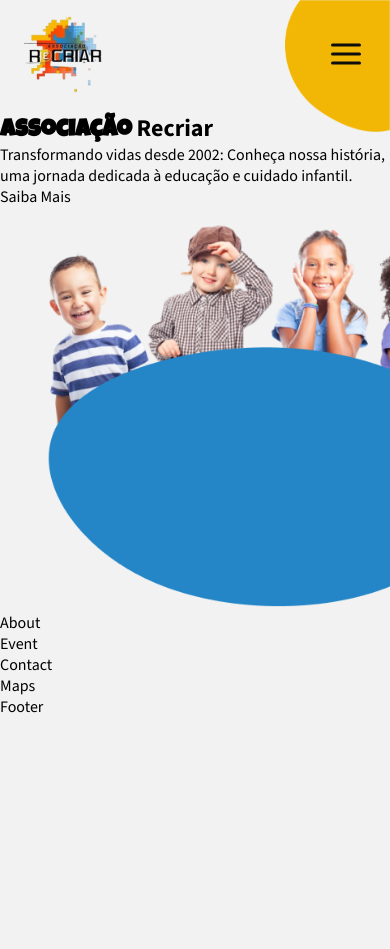
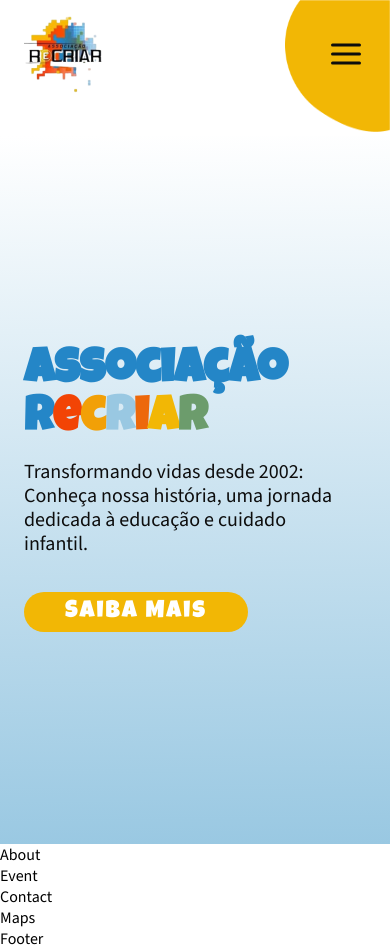
Before and after one commit to FabianoPereiraOne/projeto-recriar, a Next.js app: page / in a window 390 px wide. Before the commit the page ends 844 px from the top, so only its background shows below. Built offline with nearby package versions, Linux system fonts and the light colour scheme.

Commit message:
Styles: (Home): Initial style mobile

```diff
--- a/src/components/Containers/Header/styles.module.css
+++ b/src/components/Containers/Header/styles.module.css
@@ -3,6 +3,7 @@
  display: flex;
  justify-content: space-between;
  align-items: center;
+ height: 112px;
 }
 
 .container .navbar{
@@ -21,6 +22,7 @@
  align-items: center;
  justify-content: center;
  padding: 10px;
+ transition: .3s;
 }
 
 .container .sidebar .navbarMobile{
--- a/src/components/Containers/Main/index.tsx
+++ b/src/components/Containers/Main/index.tsx
@@ -5,21 +5,21 @@
  return (
   <section className={styles.mainContent}>
    <div className={styles.groupTitle}>
-    <h1>
+    <h1 className={styles.title}>
      Associação
-     <strong className={styles.Color1}> R</strong>
-     <span className={styles.Color2}>e</span>
-     <span className={styles.Color3}>c</span>
-     <span className={styles.Color4}>r</span>
-     <span className={styles.Color5}>i</span>
-     <span className={styles.Color6}>a</span>
-     <span className={styles.Color7}>r</span>
+     <strong className={styles.color1}> R</strong>
+     <span className={styles.color2}>e</span>
+     <span className={styles.color3}>c</span>
+     <span className={styles.color4}>r</span>
+     <span className={styles.color5}>i</span>
+     <span className={styles.color6}>a</span>
+     <span className={styles.color7}>r</span>
     </h1>
-    <p>
+    <p className={styles.paragraph}>
      Transformando vidas desde 2002: Conheça nossa história, uma jornada
      dedicada à educação e cuidado infantil.
     </p>
-    <a href="#about">Saiba Mais</a>
+    <a href="#about" className={styles.btnMore}>Saiba Mais</a>
    </div>
    <div className={styles.groupImage}>
     <Image
--- a/src/components/Containers/Main/styles.module.css
+++ b/src/components/Containers/Main/styles.module.css
@@ -0,0 +1,85 @@
+.mainContent{
+ margin: 24px  0 0 0;
+ width: 100%;
+ height: calc(100vh - 136px);
+ display: flex;
+ flex-direction: column;
+ align-items: center;
+ justify-content: center;
+ padding: 0 24px;
+ background: linear-gradient(179deg, #FFF 0%, #99C8E2 100%);
+}
+
+.groupTitle{
+  width: 100%;
+  height: auto;
+  max-width: 400px;
+}
+
+.groupTitle .title{
+ font-size: 48px;
+ font-family: var(--font-primary);
+ color: var(--colors-blue);
+ line-height: 1em;
+}
+
+.color1,.color2,.color3,.color4,.color5,.color6,.color7{
+ font-family: var(--font-primary);
+ font-size: 48px;
+}
+
+.color1{
+ color: var(--colors-blue);
+}
+.color2{
+ color: var(--colors-orange);
+}
+.color3{
+ color: var(--colors-yellow);
+}
+.color4{
+ color: var(--colors-blue-light);
+}
+.color5{
+ color: var(--colors-orange-light);
+}
+.color6{
+ color: var(--colors-yellow-light);
+}
+.color7{
+ color: var(--colors-green);
+}
+
+.paragraph{
+ font-size: 20px;
+ color: var(--colors-black);
+ font-weight: 500;
+ margin: 16px 0 0 0;
+ line-height: 24px;
+ text-align: left;
+ max-width: 95%;
+}
+
+.btnMore{
+ margin: 36px 0 0 0;
+ width: 224px;
+ height: auto;
+ border-radius: 24px;
+ background-color: var(--colors-yellow-light);
+ display: block;
+ text-align: center;
+ font-size: 24px;
+ padding: 8px 10px;
+ color: var(--colors-white);
+ font-family: var(--font-primary);
+ letter-spacing: 2px;
+ transition: 0.3s;
+}
+
+.btnMore:hover{
+ background-color: var(--colors-yellow);
+}
+
+.groupImage{
+ display: none;
+}
--- a/src/styles/globals.css
+++ b/src/styles/globals.css
@@ -1,5 +1,5 @@
 :root {
-  --colors-white: #F2F2F2;
+  --colors-white: #FFF;
   --colors-black: #0D0D0D;
   --colors-gray: #C5C5C5;
   --colors-blue: #2486C7;
@@ -44,7 +44,7 @@
 }
 
 body {
-  background: #F2F2F2;
+  background: #FFF;
 }
 
 a {
```
